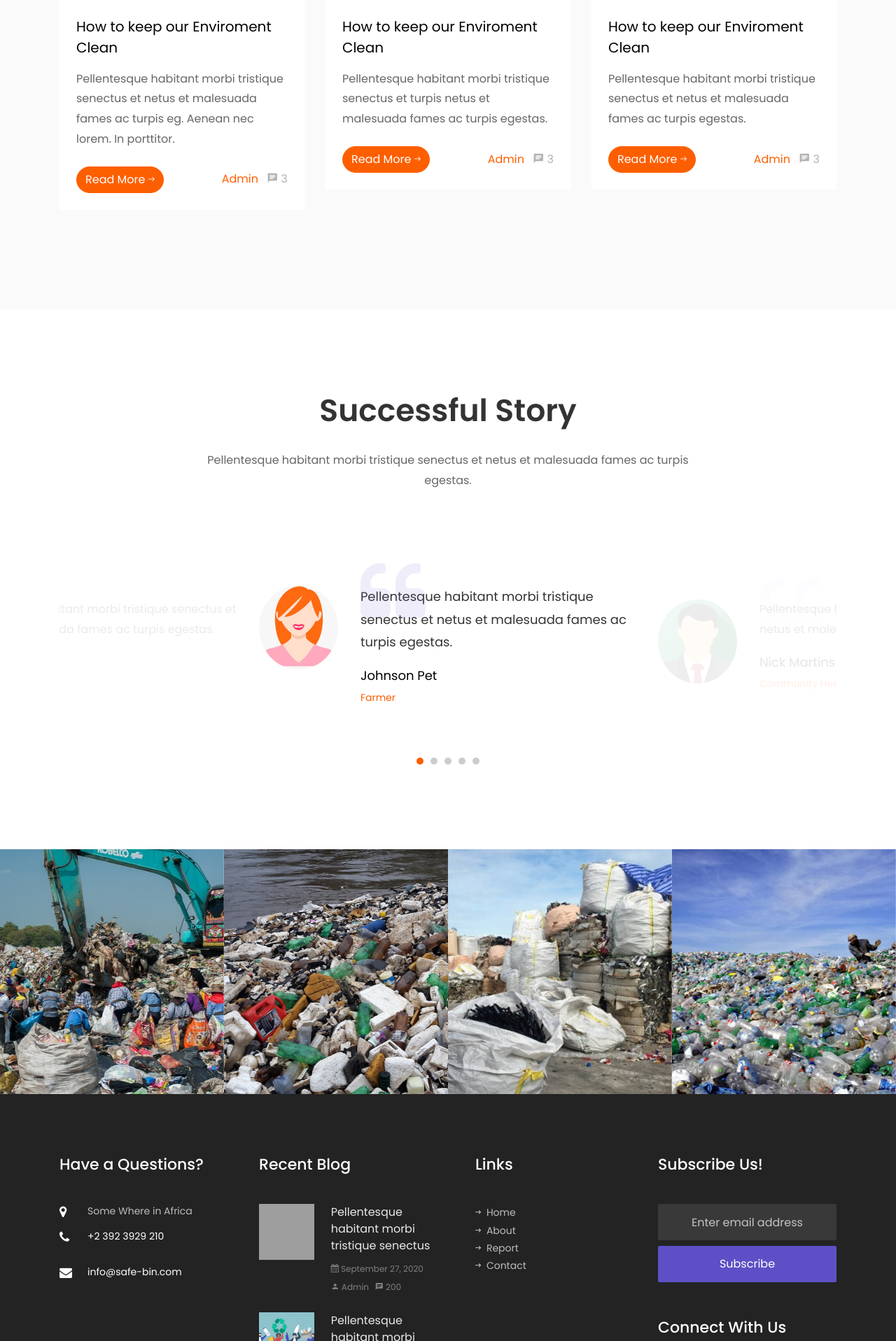
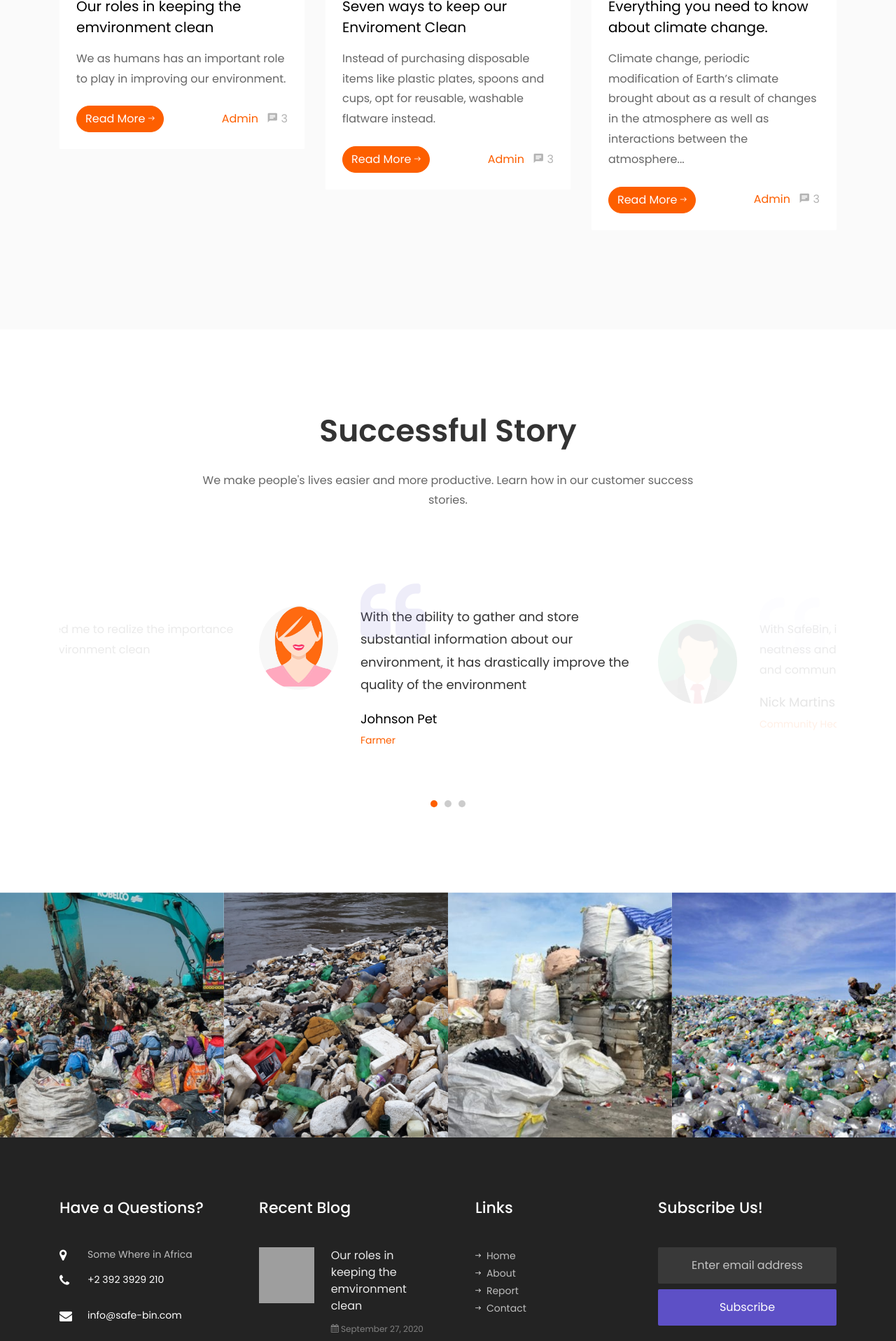
Before and after one commit to BuildForSDGCohort2/team-123-clean, a PHP site: page / in a window 1280 px wide. Shown: the part 3224-5141 px from the top of the page at 70% size. Run offline with PHP 8.4, Linux system fonts and the light colour scheme; some libraries are stand-ins or nearby versions; some web fonts are replaced; grey boxes are pictures that could not be loaded.

Commit message:
Task: Modify content

```diff
--- a/index.php
+++ b/index.php
@@ -295,7 +295,7 @@
 				<div class="row justify-content-center mb-5 pb-2">
           <div class="col-md-8 text-center heading-section ftco-animate">
             <h2 class="mb-4"><span>Recent</span> Blog</h2>
-            <p>Pellentesque habitant morbi tristique senectus et netus et malesuada fames ac turpis egestas. Proin pharetra nonummy pede. Mauris et orci. Aenean nec lorem. In porttitor.</p>
+            <p>Get the latest news about keeping the environment clean from us.</p>
           </div>
         </div>
 				<div class="row">
@@ -309,8 +309,8 @@
                 </div>
               </a>
               <div class="text bg-white p-4">
-                <h3 class="heading"><a href="#">How to keep our Enviroment Clean</a></h3>
-                <p>Pellentesque habitant morbi tristique senectus et netus et malesuada fames ac turpis eg. Aenean nec lorem. In porttitor.</p>
+                <h3 class="heading"><a href="#">Our roles in keeping the emvironment clean</a></h3>
+                <p>We as humans has an important role to play in improving our environment. </p>
                 <div class="d-flex align-items-center mt-4">
 	                <p class="mb-0"><a href="#" class="btn btn-primary">Read More <span class="ion-ios-arrow-round-forward"></span></a></p>
 	                <p class="ml-auto mb-0">
@@ -331,8 +331,9 @@
                 </div>
               </a>
               <div class="text bg-white p-4">
-                <h3 class="heading"><a href="#">How to keep our Enviroment Clean</a></h3>
-                <p>Pellentesque habitant morbi tristique senectus et  turpis netus et malesuada fames ac turpis egestas.</p>
+                <h3 class="heading"><a href="#">Seven ways to keep our Enviroment Clean</a></h3>
+                <p>Instead of purchasing disposable items like plastic plates, spoons and cups, opt for reusable,
+                  washable flatware instead.</p>
                 <div class="d-flex align-items-center mt-4">
 	                <p class="mb-0"><a href="#" class="btn btn-primary">Read More <span class="ion-ios-arrow-round-forward"></span></a></p>
 	                <p class="ml-auto mb-0">
@@ -353,8 +354,9 @@
                 </div>
               </a>
               <div class="text bg-white p-4">
-                <h3 class="heading"><a href="#">How to keep our Enviroment Clean</a></h3>
-                <p>Pellentesque habitant morbi tristique senectus et netus et malesuada fames ac turpis egestas.</p>
+                <h3 class="heading"><a href="#">Everything you need to know about climate change.</a></h3>
+                <p>Climate change, periodic modification of Earth’s climate brought about as a result of changes in the
+                  atmosphere as well as interactions between the atmosphere...</p>
                 <div class="d-flex align-items-center mt-4">
 	                <p class="mb-0"><a href="#" class="btn btn-primary">Read More <span class="ion-ios-arrow-round-forward"></span></a></p>
 	                <p class="ml-auto mb-0">
@@ -375,7 +377,7 @@
         <div class="row justify-content-center mb-5 pb-2">
           <div class="col-md-8 text-center heading-section ftco-animate">
             <h2 class="mb-4">Successful Story</h2>
-            <p>Pellentesque habitant morbi tristique senectus et netus et malesuada fames ac turpis egestas.</p>
+            <p>We make people's lives easier and more productive. Learn how in our customer success stories.</p>
           </div>
         </div>
         <div class="row ftco-animate justify-content-center">
@@ -389,7 +391,9 @@
                   	<span class="quote d-flex align-items-center justify-content-center">
                       <i class="icon-quote-left"></i>
                     </span>
-                    <p>Pellentesque habitant morbi tristique senectus et netus et malesuada fames ac turpis egestas.</p>
+                    <p>
+                      With the ability to gather and store substantial information about our environment,
+                      it has drastically improve the quality of the environment</p>
                     <p class="name">Johnson Pet</p>
                     <span class="position">Farmer</span>
                   </div>
@@ -403,23 +407,9 @@
                   	<span class="quote d-flex align-items-center justify-content-center">
                       <i class="icon-quote-left"></i>
                     </span>
-                    <p>Pellentesque habitant morbi tristique senectus et netus et malesuada fames ac turpis egestas.</p>
+                    <p>With SafeBin, it has improve publication of neatness and its health advantages to personal and community hygiene</p>
                     <p class="name">Nick Martins</p>
                     <span class="position">Community Head</span>
-                  </div>
-                </div>
-              </div>
-              <div class="item">
-                <div class="testimony-wrap d-flex">
-                  <div class="user-img mr-4" style="background-image: url(images/person-1.jpg)">
-                  </div>
-                  <div class="text ml-2">
-                  	<span class="quote d-flex align-items-center justify-content-center">
-                      <i class="icon-quote-left"></i>
-                    </span>
-                    <p>Pellentesque habitant morbi tristique senectus et netus et malesuada fames ac turpis egestas.</p>
-                    <p class="name">Chika ABB</p>
-                    <span class="position">Banker</span>
                   </div>
                 </div>
               </div>
@@ -431,23 +421,9 @@
                   	<span class="quote d-flex align-items-center justify-content-center">
                       <i class="icon-quote-left"></i>
                     </span>
-                    <p>Pellentesque habitant morbi tristique senectus et netus et malesuada fames ac turpis egestas.</p>
+                    <p>SafeBin has helped me to realize the importance of keeping our environment clean</p>
                     <p class="name">Morrin Abiba</p>
                     <span class="position">Trader</span>
-                  </div>
-                </div>
-              </div>
-              <div class="item">
-                <div class="testimony-wrap d-flex">
-                  <div class="user-img mr-4" style="background-image: url(images/person-2.jpg)">
-                  </div>
-                  <div class="text ml-2">
-                  	<span class="quote d-flex align-items-center justify-content-center">
-                      <i class="icon-quote-left"></i>
-                    </span>
-                    <p>Pellentesque habitant morbi tristique senectus et netus et malesuada fames ac turpis egestas.</p>
-                    <p class="name">Chuks Morrison</p>
-                    <span class="position">Teacher</span>
                   </div>
                 </div>
               </div>
@@ -514,7 +490,7 @@
               <div class="block-21 mb-4 d-flex">
                 <a class="blog-img mr-4" style="background-image: url(images/image_1.jpg);"></a>
                 <div class="text">
-                  <h3 class="heading"><a href="#">Pellentesque habitant morbi tristique senectus</a></h3>
+                  <h3 class="heading"><a href="#">Our roles in keeping the emvironment clean</a></h3>
                   <div class="meta">
                     <div><a href="#"><span class="icon-calendar"></span> September 27, 2020</a></div>
                     <div><a href="#"><span class="icon-person"></span> Admin</a></div>
@@ -525,7 +501,7 @@
               <div class="block-21 mb-5 d-flex">
                 <a class="blog-img mr-4" style="background-image: url(images/image_2.jpg);"></a>
                 <div class="text">
-                  <h3 class="heading"><a href="#">Pellentesque habitant morbi tristique senectus</a></h3>
+                  <h3 class="heading"><a href="#">Seven ways in keeping our environment clean.</a></h3>
                   <div class="meta">
                     <div><a href="#"><span class="icon-calendar"></span> September 27, 2020</a></div>
                     <div><a href="#"><span class="icon-person"></span> Admin</a></div>
```
